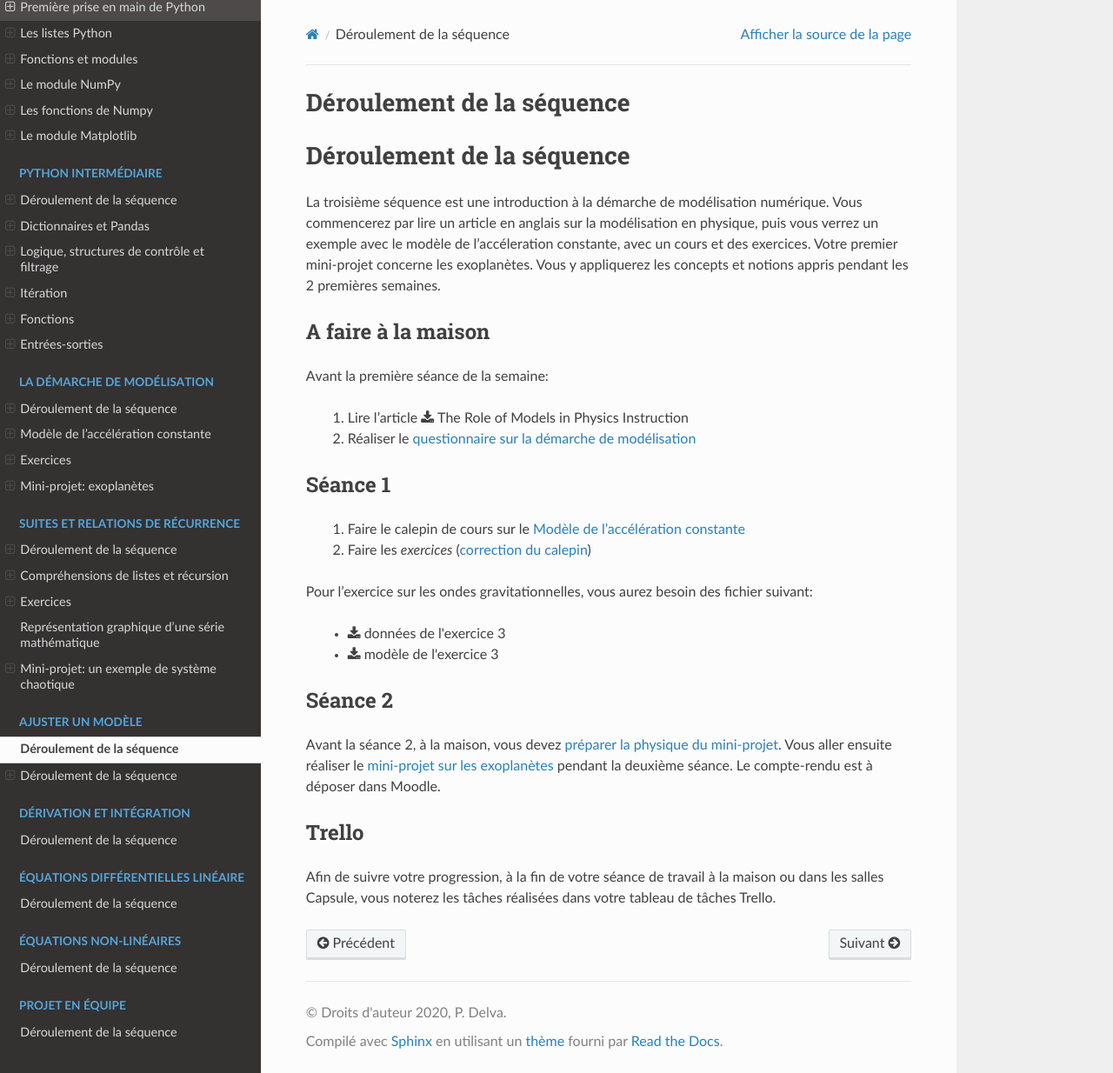
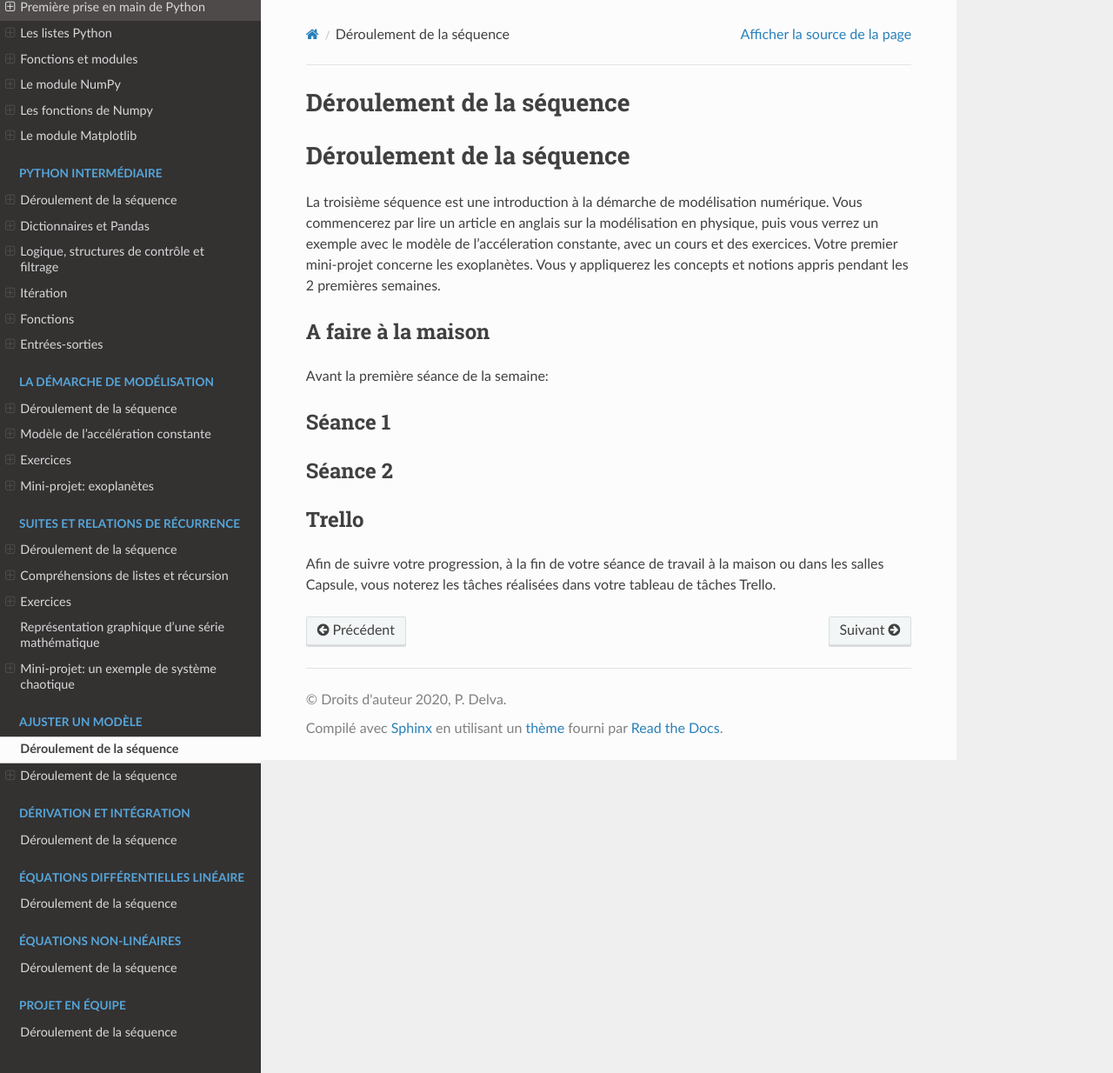
Before and after one commit to phys-mod/site, a Sphinx documentation site: the page built from source/sequences/05-ajustement-modele/contenu.rst, in a window 1280 px wide and 1234 px high. Shown: the whole window at 87% size. Built offline with Sphinx 7.4.7 and the Read the Docs theme 2.0.0, drawn with Linux system fonts in a browser that asks for light colours.

Commit message:
Update contenu.rst

```diff
--- a/source/sequences/05-ajustement-modele/contenu.rst
+++ b/source/sequences/05-ajustement-modele/contenu.rst
@@ -16,29 +16,12 @@ A faire à la maison
 -------------------
 Avant la première séance de la semaine:
 
-  1. Lire l'article :download:`The Role of Models in Physics Instruction <./The Role of Models in Physics Instruction.pdf>`
-  2. Réaliser le `questionnaire sur la démarche de modélisation <https://moodle-sciences.upmc.fr/moodle-2020/mod/quiz/view.php?id=47945>`_
 
 Séance 1
 --------
-  1. Faire le calepin de cours sur le `Modèle de l’accélération constante`__
-  2. Faire les *exercices*  (`correction du calepin`__)
-
-__ ../../notebooks/03-demarche-de-modelisation/acceleration-constante.ipynb
-__ ../../notebooks/03-demarche-de-modelisation/exercices.ipynb
-
-Pour l'exercice sur les ondes gravitationnelles, vous aurez besoin des fichier suivant:
-
-  - :download:`données de l'exercice 3 <../../notebooks/03-demarche-de-modelisation/gw.dat>`
-  - :download:`modèle de l'exercice 3 <../../notebooks/03-demarche-de-modelisation/gw_model.dat>`
 
 Séance 2
 --------
-Avant la séance 2, à la maison, vous devez `préparer la physique du mini-projet`__. Vous aller ensuite réaliser le
-`mini-projet sur les exoplanètes`__ pendant la deuxième séance. Le compte-rendu est à déposer dans Moodle.
-
-__ ./exoplanetes-kepler.rst#A-la-maison
-__ ./exoplanetes-kepler.rst
 
 Trello
 ------
```
